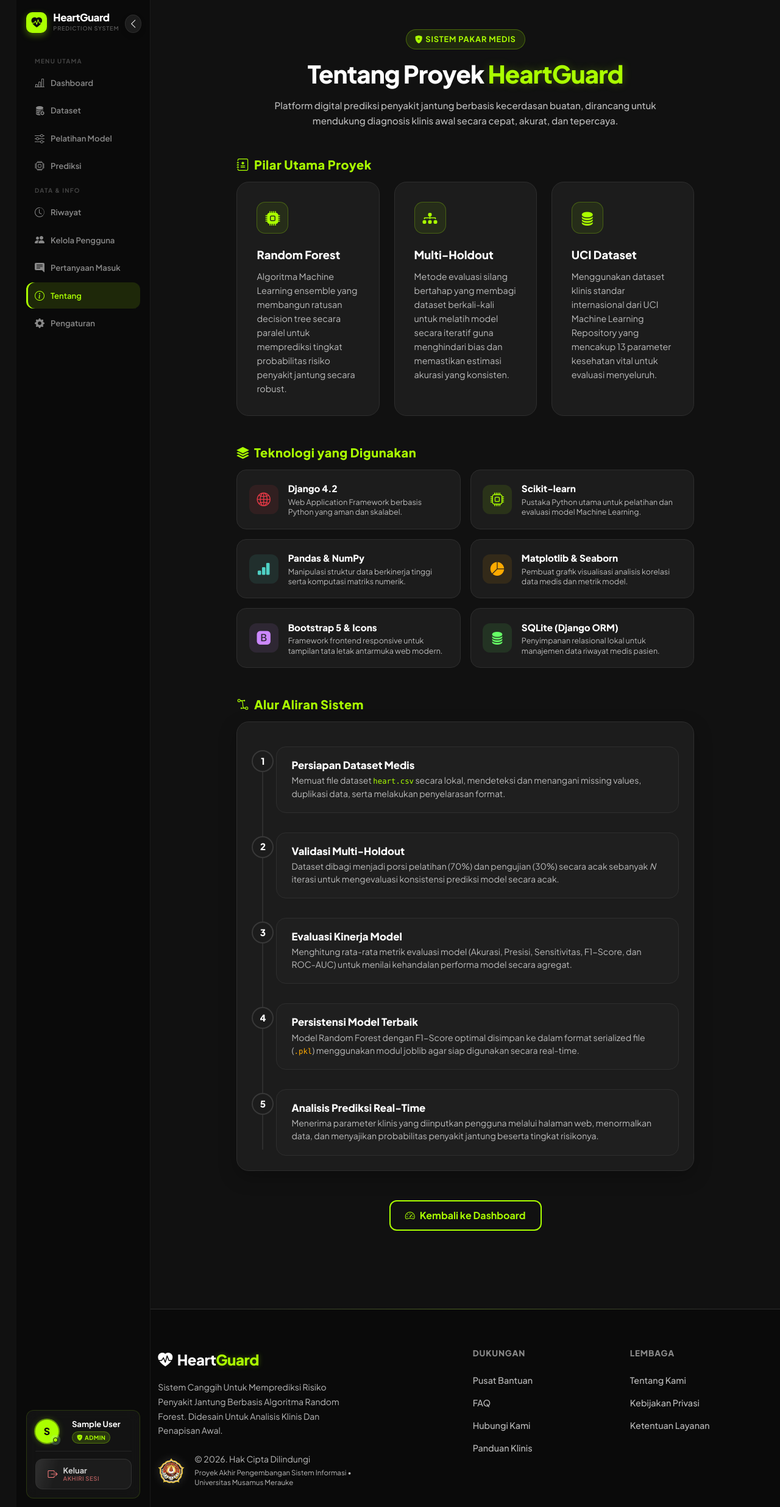
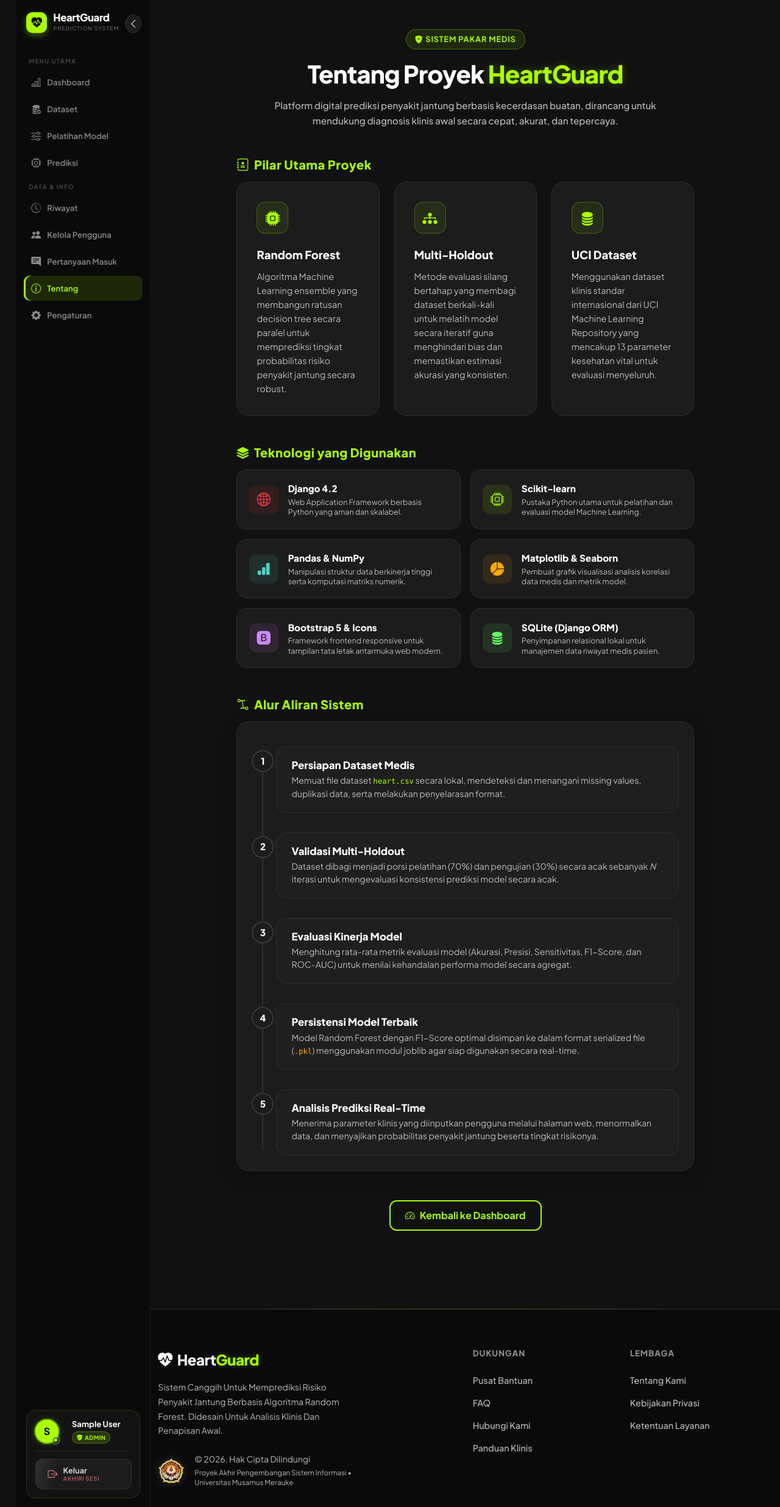
Before and after one commit to SofyanBaharudinnn/heart-disease-prediction, a Django app: page /about/ in a window 1280 px wide. Shown: the whole page at 61% size. Run offline with Django 4.2, Linux system fonts and the light colour scheme; the visitor is signed in with stand-in values (Sample User, id 1); data comes from the database, SQL or seed files in the repository.

Commit message:
Revert "style: Align sidebar menu paddings, link paddings, and border radii"
This reverts commit da8c7d9b0dc57282d937b748ced53f1470a3a327.

```diff
--- a/heart_disease/templates/heart_disease/base.html
+++ b/heart_disease/templates/heart_disease/base.html
@@ -209,7 +209,7 @@
     }
 
     .sidebar-menu {
-      padding: 0.5rem 1rem;
+      padding: 0.5rem 0.75rem;
     }
 
     .menu-category {
@@ -219,7 +219,7 @@
       text-transform: uppercase;
       letter-spacing: 1.2px;
       margin-bottom: 0.4rem;
-      padding: 0 0.85rem;
+      padding: 0 0.5rem;
       margin-top: 0.7rem;
     }
 
@@ -227,12 +227,12 @@
       display: flex;
       align-items: center;
       gap: 10px;
-      padding: 0.6rem 0.85rem;
+      padding: 0.55rem 0.75rem;
       color: var(--sidebar-text);
       text-decoration: none;
       font-weight: 600;
       font-size: 0.82rem;
-      border-radius: 12px;
+      border-radius: 10px;
       margin-bottom: 0.15rem;
       transition: all .2s ease;
     }
@@ -294,7 +294,7 @@
     .user-profile-card {
       background: rgba(255,255,255,0.04);
       border: 1px solid rgba(var(--primary-rgb),0.15);
-      border-radius: 12px;
+      border-radius: 16px;
       padding: 0.85rem;
       backdrop-filter: blur(10px);
     }
@@ -484,7 +484,7 @@
       display: block;
       width: 100%;
       text-decoration: none;
-      border-radius: 12px;
+      border-radius: 14px;
       overflow: hidden;
       background: var(--lime);
       box-shadow: 0 6px 24px rgba(var(--primary-rgb),0.4), 0 1px 4px rgba(0,0,0,0.3);
@@ -517,7 +517,7 @@
       display: flex;
       align-items: center;
       gap: 9px;
-      padding: 0.6rem 0.85rem;
+      padding: 0.65rem 0.9rem;
     }
 
     /* Pulse dot — shows the system is "online" */
```
